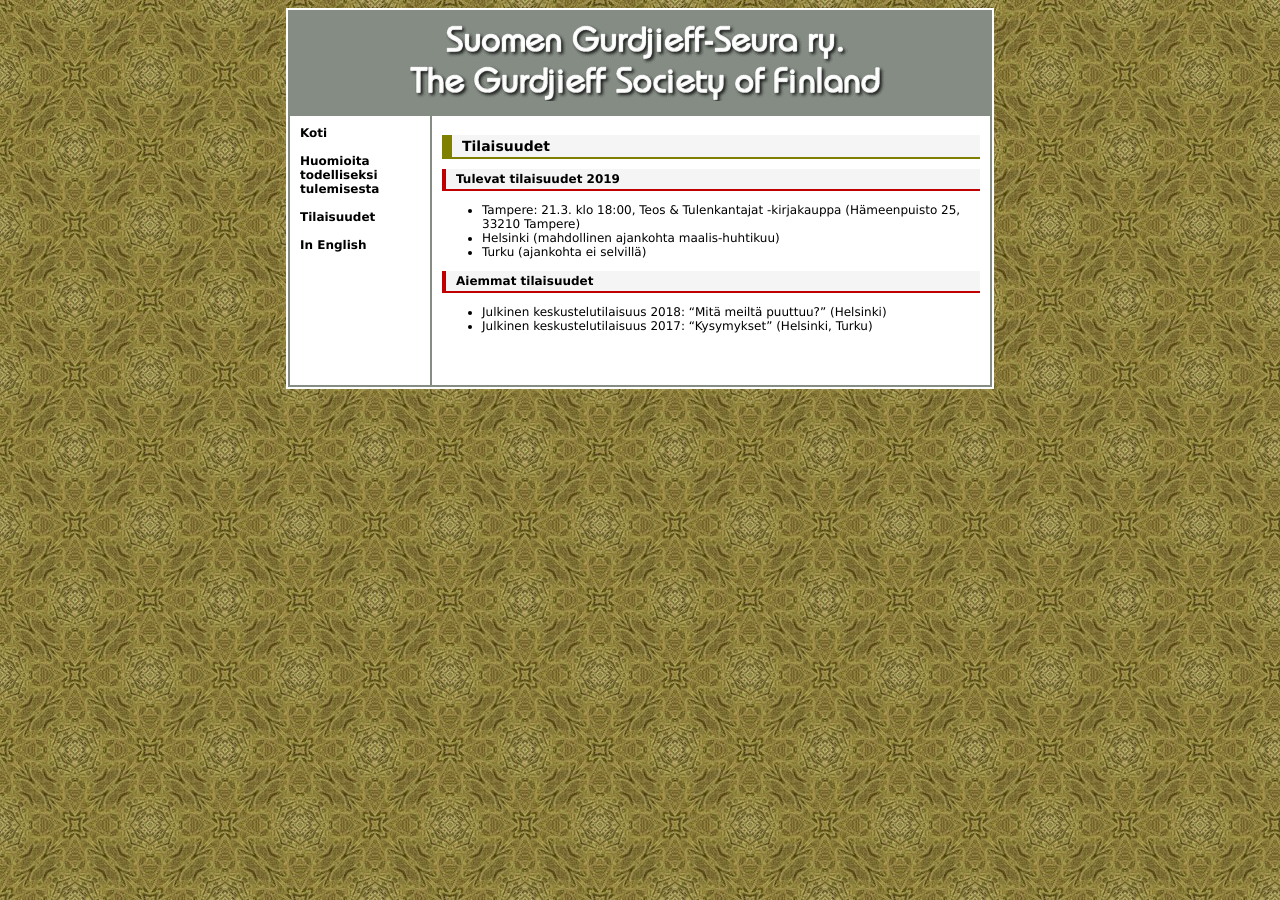
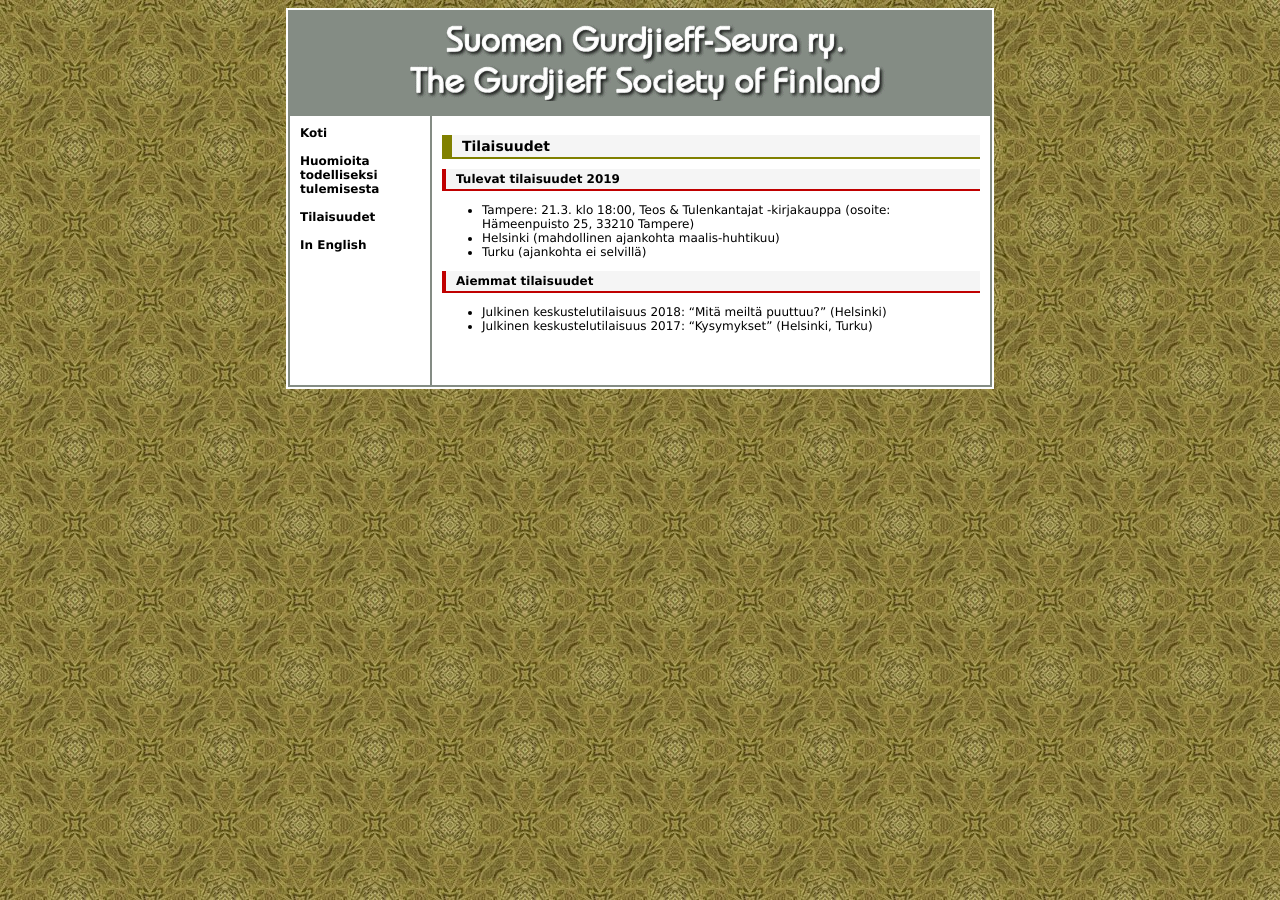
Before and after one commit to miikkant/gurdjieff-finland.github.io, a Jekyll site: the page built from meetings_fi.md, in a window 1280 px wide. Built offline with Jekyll 4.4.1, drawn with Linux system fonts in a browser that asks for light colours.

Commit message:
Update meetings_fi.md

```diff
--- a/meetings_fi.md
+++ b/meetings_fi.md
@@ -7,7 +7,7 @@ title: Tilaisuudet
 
 ## Tulevat tilaisuudet 2019
 
-* Tampere: 21.3. klo 18:00, Teos & Tulenkantajat -kirjakauppa (Hämeenpuisto 25, 33210 Tampere)
+* Tampere: 21.3. klo 18:00, Teos & Tulenkantajat -kirjakauppa (osoite: Hämeenpuisto 25, 33210 Tampere)
 * Helsinki (mahdollinen ajankohta maalis-huhtikuu)
 * Turku (ajankohta ei selvillä)
 
```
